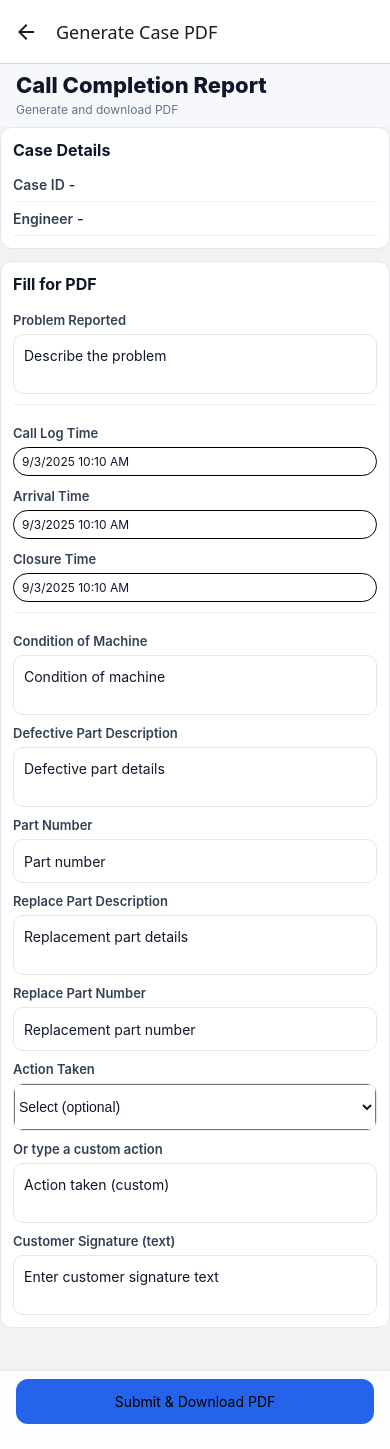
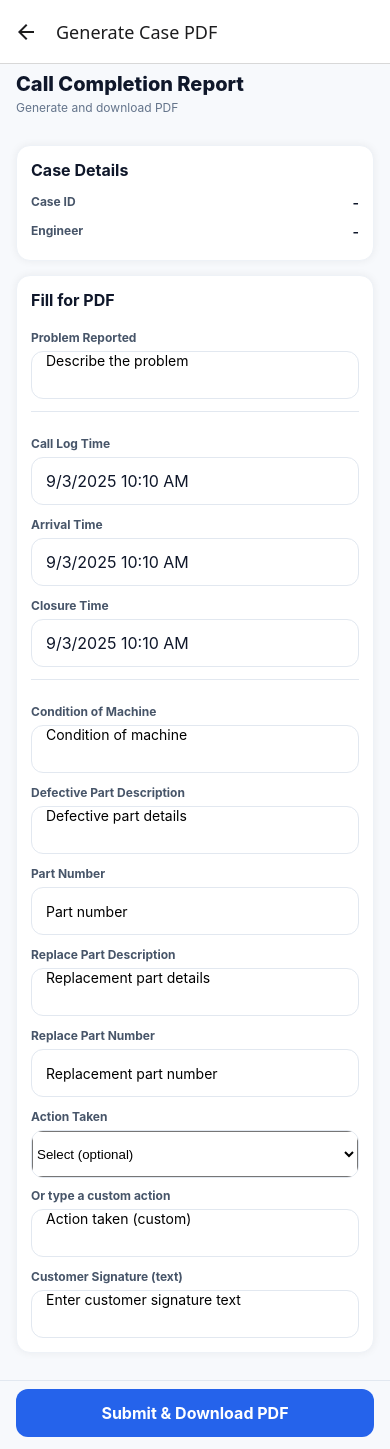
Before and after one commit to kedar2018/gayatrimobile, a React Native app: screen /CcrPdfForm in a window 390 px wide. Built offline with nearby package versions, Linux system fonts and the light colour scheme.

Commit message:
added dropdown height

```diff
--- a/screens/CcrPdfFormScreen.js
+++ b/screens/CcrPdfFormScreen.js
@@ -2,7 +2,7 @@
 import React, { useEffect, useState } from 'react';
 import {
   View, Text, TextInput, ActivityIndicator, Alert,
-  ScrollView, Platform, TouchableOpacity,
+  ScrollView, Platform, TouchableOpacity, StyleSheet,
 } from 'react-native';
 import DateTimePicker from '@react-native-community/datetimepicker';
 import * as FileSystem from 'expo-file-system';
@@ -10,10 +10,7 @@ import * as Sharing from 'expo-sharing';
 import { useSafeAreaInsets } from 'react-native-safe-area-context';
 import { Picker } from '@react-native-picker/picker';
 import AsyncStorage from '@react-native-async-storage/async-storage';
-import { api } from '../utils/api'; // ✅ use shared client (token auto-added)
-import S from '../styles/AppStyles';   // ← created once & cached
-
-// NOTE: removed API_URL and axios
+import { api } from '../utils/api'; // token auto-added
 
 export default function CcrPdfFormScreen({ route }) {
   const insets = useSafeAreaInsets();
@@ -25,6 +22,7 @@ export default function CcrPdfFormScreen({ route }) {
   const [report, setReport] = useState(incomingReport);
   const [actionTakenPreset, setActionTakenPreset] = useState('');
   const [engineerName, setEngineerName] = useState('');
+
   // Form fields (text)
   const [caseId, setCaseId] = useState(incomingReport?.case_id || '');
   const [problemReported, setProblemReported] = useState('');
@@ -50,8 +48,11 @@ export default function CcrPdfFormScreen({ route }) {
     (async () => {
       if (incomingReport) preset(incomingReport);
       try {
-        const n = await AsyncStorage.getItem('user_name');
-        if (n) setEngineerName(n);
+        const first = (await AsyncStorage.getItem('first_name')) || '';
+        const last  = (await AsyncStorage.getItem('last_name')) || '';
+        const user  = (await AsyncStorage.getItem('user_name')) || '';
+        const full  = `${first} ${last}`.trim();
+        setEngineerName(full || user || '');
       } catch {}
       setLoading(false);
     })();
@@ -76,7 +77,6 @@ export default function CcrPdfFormScreen({ route }) {
   };
   const onAndroidDateChange = (event, selected) => {
     const { field } = androidPicker;
-    setAndroidPicker((s) => ({ ...s, step: null }));
     if (event.type === 'dismissed' || !selected) { setAndroidPicker({ field: null, step: null }); return; }
     const base = new Date(getFieldDate(field));
     base.setFullYear(selected.getFullYear(), selected.getMonth(), selected.getDate());
@@ -131,23 +131,19 @@ export default function CcrPdfFormScreen({ route }) {
         engineer_name: engineerName,
       };
 
-      // ✅ token auto-attached by api
       const resp = await api.post(`/call_reports/${idForUrl}/generate_pdf`, payload);
-
       const pdfUrl = resp?.data?.pdf_url;
       if (!pdfUrl) return Alert.alert('Error', 'Backend did not return a pdf_url.');
 
       const filename = `CCR_${caseId || idForUrl}.pdf`;
       const localUri = FileSystem.documentDirectory + filename;
 
-      // 🔐 Add Authorization header to download in case the URL is protected
       const token = await AsyncStorage.getItem('api_token');
       const downloadOpts = token ? { headers: { Authorization: `Token token=${token}` } } : undefined;
 
       const dl = await FileSystem.downloadAsync(pdfUrl, localUri, downloadOpts);
       if (dl.status !== 200) return Alert.alert('Download Failed', `HTTP ${dl.status}`);
 
-      // ANDROID: save to previously chosen folder without re-prompting
       if (Platform.OS === 'android') {
         try {
           let dirUri = await AsyncStorage.getItem(SAF_DIR_KEY);
@@ -162,7 +158,7 @@ export default function CcrPdfFormScreen({ route }) {
               Alert.alert('Saved', 'PDF saved to your chosen folder.');
               return;
             } catch (e) {
-              console.log('Write to persisted folder failed, will re-prompt once:', e);
+              console.log('Persisted folder write failed, reprompting…', e);
               await AsyncStorage.removeItem(SAF_DIR_KEY);
               dirUri = null;
             }
@@ -204,7 +200,7 @@ export default function CcrPdfFormScreen({ route }) {
 
   if (loading) {
     return (
-      <View style={S.center}>
+      <View style={styles.center}>
         <ActivityIndicator />
         <Text style={{ marginTop: 8 }}>Loading…</Text>
       </View>
@@ -216,96 +212,93 @@ export default function CcrPdfFormScreen({ route }) {
   return (
     <>
       {/* Top header */}
-      <View style={[S.header, { paddingTop: insets.top + 8 }]}>
-        <Text style={S.h1}>Call Completion Report</Text>
-        <Text style={S.sub}>Generate and download PDF</Text>
+      <View style={[styles.header, { paddingTop: insets.top + 8 }]}>
+        <Text style={styles.h1}>Call Completion Report</Text>
+        <Text style={styles.sub}>Generate and download PDF</Text>
       </View>
 
       <ScrollView
-        style={S.flex}
-        contentContainerStyle={[
-          S.content,
-          { paddingBottom: insets.bottom + 96 }
-        ]}
+        style={styles.flex}
+        contentContainerStyle={[styles.content, { paddingBottom: insets.bottom + 96 }]}
         keyboardShouldPersistTaps="handled"
       >
         {/* Hidden Case ID input (kept for binding) */}
-        <Text style={S.srOnly}>Case ID *</Text>
-        <TextInput style={S.srOnly} value={caseId} onChangeText={setCaseId} />
+        <Text style={styles.srOnly}>Case ID *</Text>
+        <TextInput style={styles.srOnly} value={caseId} onChangeText={setCaseId} />
 
         {/* Case details */}
-        <View style={S.card}>
-          <Text style={S.cardTitle}>Case Details</Text>
+        <View style={styles.card}>
+          <Text style={styles.cardTitle}>Case Details</Text>
 
-          <View style={S.kvRow}>
-            <Text style={S.kvK}>Case ID</Text>
-            <Text style={S.kvV}>{report?.case_id || report?.id || '-'}</Text>
+          <View style={styles.kvRow}>
+            <Text style={styles.kvK}>Case ID</Text>
+            <Text style={styles.kvV}>{report?.case_id || report?.id || '-'}</Text>
           </View>
 
           {report?.serial_number ? (
-            <View style={S.kvRow}>
-              <Text style={S.kvK}>Serial #</Text>
-              <Text style={S.kvV}>{report.serial_number}</Text>
+            <View style={styles.kvRow}>
+              <Text style={styles.kvK}>Serial #</Text>
+              <Text style={styles.kvV}>{report.serial_number}</Text>
             </View>
           ) : null}
 
           {cd?.customer_name ? (
-            <View style={S.kvRow}>
-              <Text style={S.kvK}>Customer</Text>
-              <Text style={S.kvV}>{cd.customer_name}</Text>
+            <View style={styles.kvRow}>
+              <Text style={styles.kvK}>Customer</Text>
+              <Text style={styles.kvV}>{cd.customer_name}</Text>
             </View>
           ) : null}
 
           {(cd?.mobile_number || cd?.phone_number) ? (
-            <View style={S.kvRow}>
-              <Text style={S.kvK}>Phone</Text>
-              <Text style={S.kvV}>{cd?.mobile_number || cd?.phone_number}</Text>
+            <View style={styles.kvRow}>
+              <Text style={styles.kvK}>Phone</Text>
+              <Text style={styles.kvV}>{cd?.mobile_number || cd?.phone_number}</Text>
             </View>
           ) : null}
 
           {(report?.address || cd?.address) ? (
-            <View style={S.kvRow}>
-              <Text style={S.kvK}>Address</Text>
-              <Text style={S.kvV}>
+            <View style={styles.kvRow}>
+              <Text style={styles.kvK}>Address</Text>
+              <Text style={styles.kvV}>
                 {report?.address || cd?.address}{cd?.city ? `, ${cd.city}` : ''}
               </Text>
             </View>
           ) : null}
 
-          <View style={S.kvRow}>
-            <Text style={S.kvK}>Engineer</Text>
-            <Text style={S.kvV}>{engineerName || '-'}</Text>
+          <View style={styles.kvRow}>
+            <Text style={styles.kvK}>Engineer</Text>
+            <Text style={styles.kvV}>{engineerName || '-'}</Text>
           </View>
         </View>
 
         {/* Form */}
-        <View style={S.card}>
-          <Text style={S.cardTitle}>Fill for PDF</Text>
+        <View style={styles.card}>
+          <Text style={styles.cardTitle}>Fill for PDF</Text>
 
-          <Text style={S.label}>Problem Reported</Text>
+          <Text style={styles.label}>Problem Reported</Text>
           <TextInput
-            style={S.input}
+            style={styles.input}
             placeholder="Describe the problem"
             value={problemReported}
             onChangeText={setProblemReported}
             multiline
           />
 
-          <View style={S.divider} />
+          <View style={styles.divider} />
 
-          <Text style={S.label}>Call Log Time</Text>
-          <TouchableOpacity style={S.chip} onPress={() => openPicker('call')}>
-            <Text style={S.chipText}>{formatDateTime(callLogTime)}</Text>
+          <Text style={styles.label}>Call Log Time</Text>
+          <TouchableOpacity style={styles.chip} onPress={() => openPicker('call')}>
+            <Text style={styles.chipText}>{formatDateTime(callLogTime)}</Text>
           </TouchableOpacity>
 
-          <Text style={[S.label, { marginTop: 12 }]}>Arrival Time</Text>
-          <TouchableOpacity style={S.chip} onPress={() => openPicker('arrival')}>
-            <Text style={S.chipText}>{formatDateTime(arrivalTime)}</Text>
+          <Text style={[styles.label, { marginTop: 12 }]}>Arrival Time</Text>
+          <TouchableOpacity style={styles.chip} onPress={() => openPicker('arrival')}>
+            <Text style={styles.chipText}>{formatDateTime(arrivalTime)}</Text>
           </TouchableOpacity>
 
-          <Text style={[S.label, { marginTop: 12 }]}>Closure Time</Text>
-          <TouchableOpacity style={S.chip} onPress={() => openPicker('closure')}>
-            <Text style={S.chipText}>{formatDateTime(closureTime)}</Text>
+          <Text style={[styles.label, { marginTop: 12 }]}>Closure Time</Text>
+          <TouchableOpacity style={styles.chip} onPress={() => openPicker('closure')}>
+            <Text style={styles.chipText}>{formatDateTime(closureTime)}</Text>
           </TouchableOpacity>
 
           {/* iOS picker */}
@@ -336,62 +329,62 @@ export default function CcrPdfFormScreen({ route }) {
             />
           )}
 
-          <View style={S.divider} />
+          <View style={styles.divider} />
 
-          <Text style={S.label}>Condition of Machine</Text>
+          <Text style={styles.label}>Condition of Machine</Text>
           <TextInput
-            style={S.input}
+            style={styles.input}
             placeholder="Condition of machine"
             value={conditionOfMachine}
             onChangeText={setConditionOfMachine}
             multiline
           />
 
-          <Text style={S.label}>Defective Part Description</Text>
+          <Text style={styles.label}>Defective Part Description</Text>
           <TextInput
-            style={S.input}
+            style={styles.input}
             placeholder="Defective part details"
             value={defectivePartDescription}
             onChangeText={setDefectivePartDescription}
             multiline
           />
 
-          <Text style={S.label}>Part Number</Text>
+          <Text style={styles.label}>Part Number</Text>
           <TextInput
-            style={S.input}
+            style={styles.input}
             placeholder="Part number"
             value={partNumber}
             onChangeText={setPartNumber}
           />
 
-          <Text style={S.label}>Replace Part Description</Text>
+          <Text style={styles.label}>Replace Part Description</Text>
           <TextInput
-            style={S.input}
+            style={styles.input}
             placeholder="Replacement part details"
             value={replacePartDescription}
             onChangeText={setReplacePartDescription}
             multiline
           />
 
-          <Text style={S.label}>Replace Part Number</Text>
+          <Text style={styles.label}>Replace Part Number</Text>
           <TextInput
-            style={S.input}
+            style={styles.input}
             placeholder="Replacement part number"
             value={replacePartNumber}
             onChangeText={setReplacePartNumber}
           />
 
-          <Text style={S.label}>Action Taken</Text>
+          <Text style={styles.label}>Action Taken</Text>
 
           {/* Preset dropdown */}
-          <View style={S.pickerWrap}>
+          <View style={styles.pickerWrap}>
             <Picker
               selectedValue={actionTakenPreset}
               onValueChange={(v) => setActionTakenPreset(v)}
               prompt="Select Action Taken"
               mode="dropdown"
-              style={S.picker}
-              itemStyle={S.pickerItem}
+              style={styles.picker}
+              itemStyle={styles.pickerItem}
               dropdownIconColor="#0f172a"
             >
               <Picker.Item label="Select (optional)" value="" color="#64748b" />
@@ -409,9 +402,9 @@ export default function CcrPdfFormScreen({ route }) {
           ) : null}
 
           {/* Custom text fallback */}
-          <Text style={[S.label, { marginTop: 10 }]}>Or type a custom action</Text>
+          <Text style={[styles.label, { marginTop: 10 }]}>Or type a custom action</Text>
           <TextInput
-            style={[S.input, actionTakenPreset ? { opacity: 0.6 } : null]}
+            style={[styles.input, actionTakenPreset ? { opacity: 0.6 } : null]}
             placeholder="Action taken (custom)"
             value={actionTaken}
             onChangeText={setActionTaken}
@@ -419,9 +412,9 @@ export default function CcrPdfFormScreen({ route }) {
             multiline
           />
 
-          <Text style={S.label}>Customer Signature (text)</Text>
+          <Text style={styles.label}>Customer Signature (text)</Text>
           <TextInput
-            style={S.input}
+            style={styles.input}
             placeholder="Enter customer signature text"
             value={customerSignature}
             onChangeText={setCustomerSignature}
@@ -431,13 +424,13 @@ export default function CcrPdfFormScreen({ route }) {
       </ScrollView>
 
       {/* Sticky bottom action bar */}
-      <View style={[S.actionBar, { paddingBottom: Math.max(12, insets.bottom + 8) }]}>
+      <View style={[styles.actionBar, { paddingBottom: Math.max(12, insets.bottom + 8) }]}>
         <TouchableOpacity
-          style={[S.primaryBtn, submitting && S.btnDisabled]}
+          style={[styles.primaryBtn, submitting && styles.btnDisabled]}
           onPress={onSubmit}
           disabled={submitting}
         >
-          <Text style={S.primaryBtnText}>
+          <Text style={styles.primaryBtnText}>
             {submitting ? 'Submitting…' : 'Submit & Download PDF'}
           </Text>
         </TouchableOpacity>
@@ -445,3 +438,127 @@ export default function CcrPdfFormScreen({ route }) {
     </>
   );
 }
+
+/* ----------------------- Styles ----------------------- */
+const styles = StyleSheet.create({
+  /* Layout & containers */
+  flex: { flex: 1 },
+  center: { flex: 1, alignItems: 'center', justifyContent: 'center' },
+
+  header: {
+    paddingHorizontal: 16,
+    paddingBottom: 8,
+    backgroundColor: '#f7f9fc',
+  },
+  h1: { fontSize: 20, fontWeight: '800', color: '#0f172a' },
+  sub: { marginTop: 4, fontSize: 12, color: '#64748b' },
+
+  content: { backgroundColor: '#f7f9fc', paddingHorizontal: 16, paddingTop: 8 },
+
+  /* Cards */
+  card: {
+    backgroundColor: '#fff',
+    borderRadius: 14,
+    padding: 14,
+    marginTop: 14,
+    shadowColor: '#000',
+    shadowOpacity: 0.06,
+    shadowRadius: 8,
+    elevation: 2,
+    borderWidth: StyleSheet.hairlineWidth,
+    borderColor: '#eef2f7',
+  },
+  cardTitle: { fontSize: 16, fontWeight: '700', color: '#0f172a', marginBottom: 8 },
+
+  /* Key/Value rows */
+  kvRow: {
+    flexDirection: 'row',
+    justifyContent: 'space-between',
+    paddingVertical: 6,
+  },
+  kvK: { fontSize: 12, color: '#475569', fontWeight: '700' },
+  kvV: {
+    fontSize: 14, color: '#0f172a', fontWeight: '600',
+    marginLeft: 12, flexShrink: 1, textAlign: 'right'
+  },
+
+  /* Forms */
+  label: {
+    fontSize: 12,
+    fontWeight: '700',
+    color: '#475569',
+    marginTop: 12,
+    marginBottom: 6,
+  },
+  input: {
+    height: 48,
+    backgroundColor: '#fff',
+    borderWidth: 1,
+    borderColor: '#e2e8f0',
+    borderRadius: 12,
+    paddingHorizontal: 14,
+    justifyContent: 'center',
+  },
+
+  divider: {
+    height: StyleSheet.hairlineWidth,
+    backgroundColor: '#e2e8f0',
+    marginVertical: 12,
+  },
+
+  /* “Chip” button for date/time fields */
+  chip: {
+    height: 48,
+    backgroundColor: '#fff',
+    borderWidth: 1,
+    borderColor: '#e2e8f0',
+    borderRadius: 12,
+    paddingHorizontal: 14,
+    justifyContent: 'center',
+  },
+  chipText: { fontSize: 16, color: '#0f172a' },
+
+  /* Picker wrapper */
+  pickerWrap: {
+    height: 48,
+    backgroundColor: '#fff',
+    borderWidth: 1,
+    borderColor: '#e2e8f0',
+    borderRadius: 12,
+    overflow: 'hidden',
+    justifyContent: 'center',
+  },
+  picker: { width: '100%', height: 58 },
+  pickerItem: {},
+
+  /* Sticky bottom bar */
+  actionBar: {
+    position: 'absolute',
+    left: 0,
+    right: 0,
+    bottom: 0,
+    paddingHorizontal: 16,
+    paddingTop: 8,
+    backgroundColor: '#f7f9fc',
+    borderTopWidth: StyleSheet.hairlineWidth,
+    borderTopColor: '#e2e8f0',
+  },
+  primaryBtn: {
+    height: 48,
+    backgroundColor: '#2563eb',
+    borderRadius: 12,
+    alignItems: 'center',
+    justifyContent: 'center',
+  },
+  primaryBtnText: { color: '#fff', fontSize: 16, fontWeight: '700' },
+  btnDisabled: { opacity: 0.6 },
+
+  /* Utilities */
+  srOnly: {
+    position: 'absolute',
+    left: -10000,
+    width: 1,
+    height: 1,
+    opacity: 0,
+  },
+});
```
